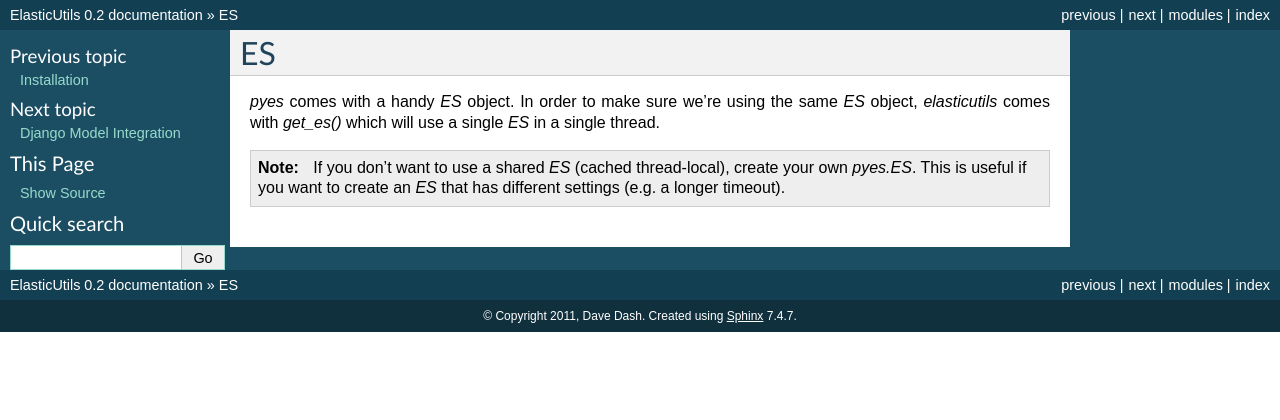
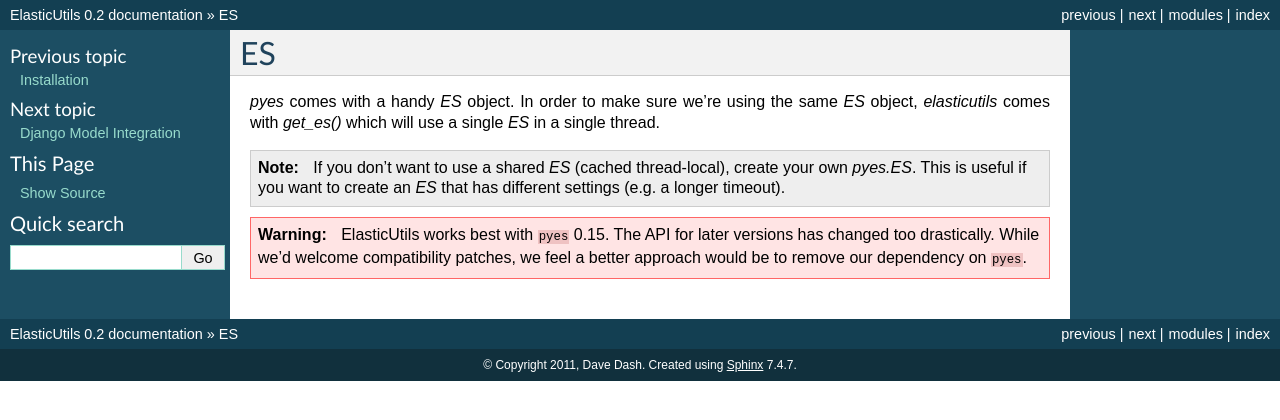
Before and after one commit to mozilla/elasticutils, a Sphinx documentation site: the page built from docs/es.rst, in a window 1280 px wide. Shown: the top 420 px of the page. Built offline with Sphinx 7.4.7, drawn with Linux system fonts in a browser that asks for light colours.

Commit message:
Pinning to pyes 0.15

```diff
--- a/docs/es.rst
+++ b/docs/es.rst
@@ -11,3 +11,8 @@
     If you don't want to use a shared `ES` (cached thread-local), create your
     own `pyes.ES`. This is useful if you want to create an `ES` that has
     different settings (e.g. a longer timeout).
+
+.. warning::
+  ElasticUtils works best with ``pyes`` 0.15.  The API for later versions
+  has changed too drastically.   While we'd welcome compatibility patches,
+  we feel a better approach would be to remove our dependency on ``pyes``.
--- a/elasticutils/__init__.py
+++ b/elasticutils/__init__.py
@@ -33,7 +33,7 @@
                              'with 9200-9299 range. Other ports are valid '
                              'if using pythrift.')
         _local.es = ES(settings.ES_HOSTS,
-                       default_indices=[settings.ES_INDEXES['default']],
+                       default_indexes=[settings.ES_INDEXES['default']],
                        timeout=timeout, dump_curl=dump)
     return _local.es
 
--- a/requirements.txt
+++ b/requirements.txt
@@ -1,2 +1,3 @@
 nose
-pyes
+# pyes 0.15, other versions... not so great.
+-e git://github.com/aparo/pyes.git@27d00eac9030cc9c4dfce9231ad1094f1470a3ca#egg=pyes
```
